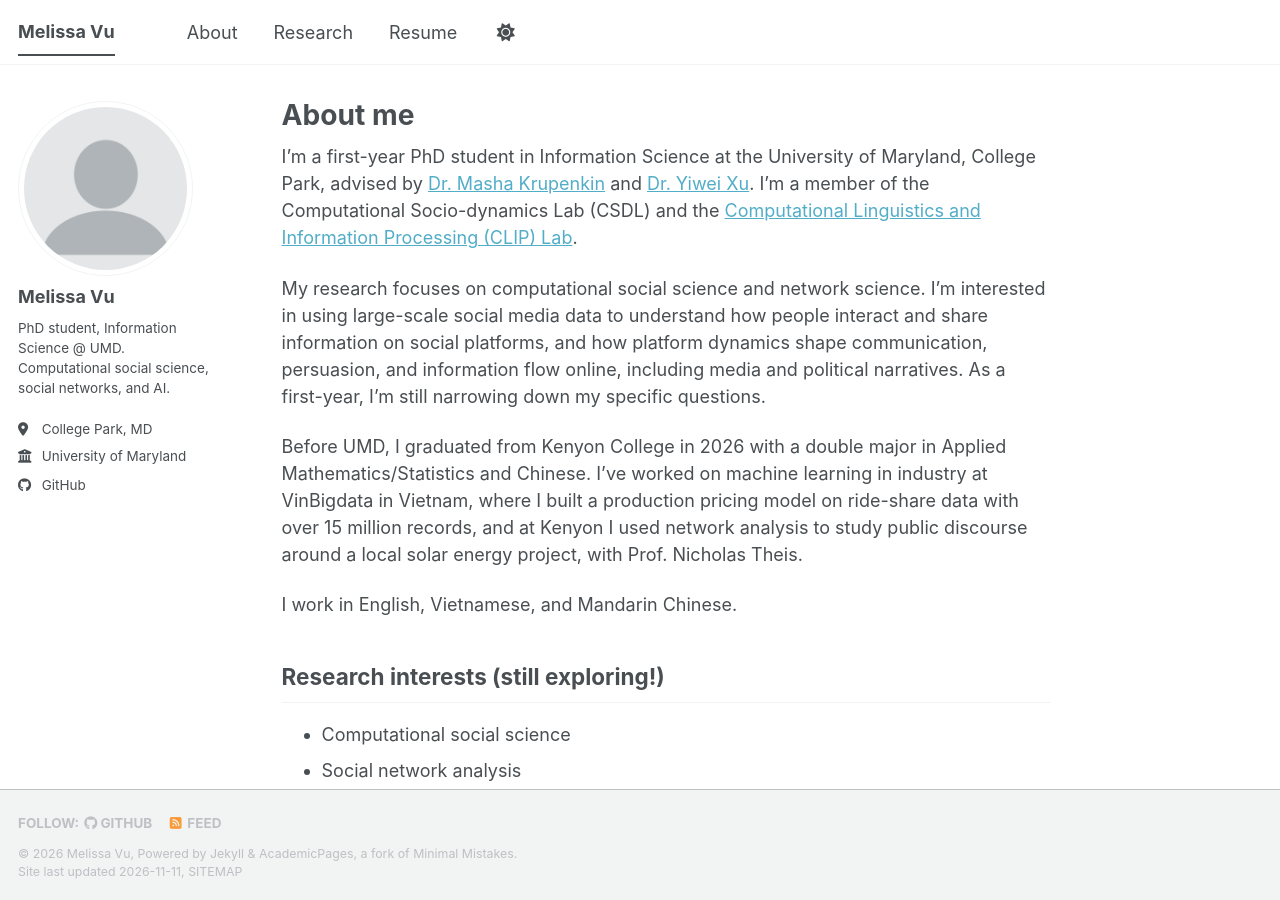
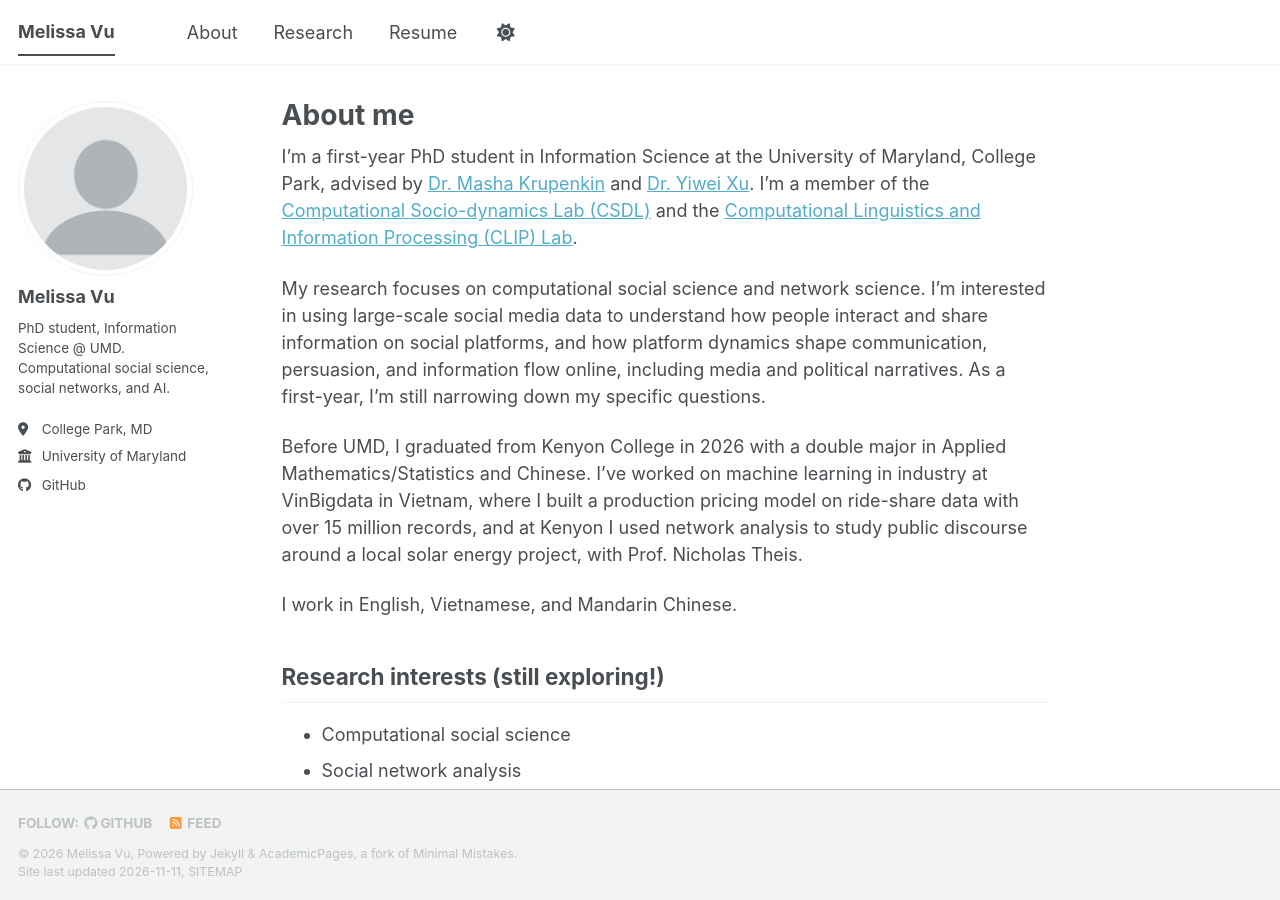
Before and after one commit to melvu-25/melvu-25.github.io, a Jekyll site: the page built from _pages/about.md, in a window 1280 px wide and 900 px high. Built offline with Jekyll 4.4.1, drawn with Linux system fonts in a browser that asks for light colours; a script bundle is joined from its source files by our own code; a style sheet for code colours, icons or effects is not loaded; part of the change alters nothing that is shown.

```diff
--- a/_pages/about.md
+++ b/_pages/about.md
@@ -7,7 +7,7 @@ redirect_from:
   - /about.html
 ---
 
-I'm a first-year PhD student in Information Science at the University of Maryland, College Park, advised by [Dr. Masha Krupenkin](http://masha-krupenkin.com) and [Dr. Yiwei Xu](https://www.yiweixu.net/). I'm a member of the Computational Socio-dynamics Lab (CSDL) and the [Computational Linguistics and Information Processing (CLIP) Lab](https://clip.umiacs.umd.edu/).
+I'm a first-year PhD student in Information Science at the University of Maryland, College Park, advised by [Dr. Masha Krupenkin](http://masha-krupenkin.com) and [Dr. Yiwei Xu](https://www.yiweixu.net/). I'm a member of the [Computational Socio-dynamics Lab (CSDL)](https://glciampaglia.com) and the [Computational Linguistics and Information Processing (CLIP) Lab](https://clip.umiacs.umd.edu/).
 
 My research focuses on computational social science and network science. I'm interested in using large-scale social media data to understand how people interact and share information on social platforms, and how platform dynamics shape communication, persuasion, and information flow online, including media and political narratives. As a first-year, I'm still narrowing down my specific questions.
 
```
